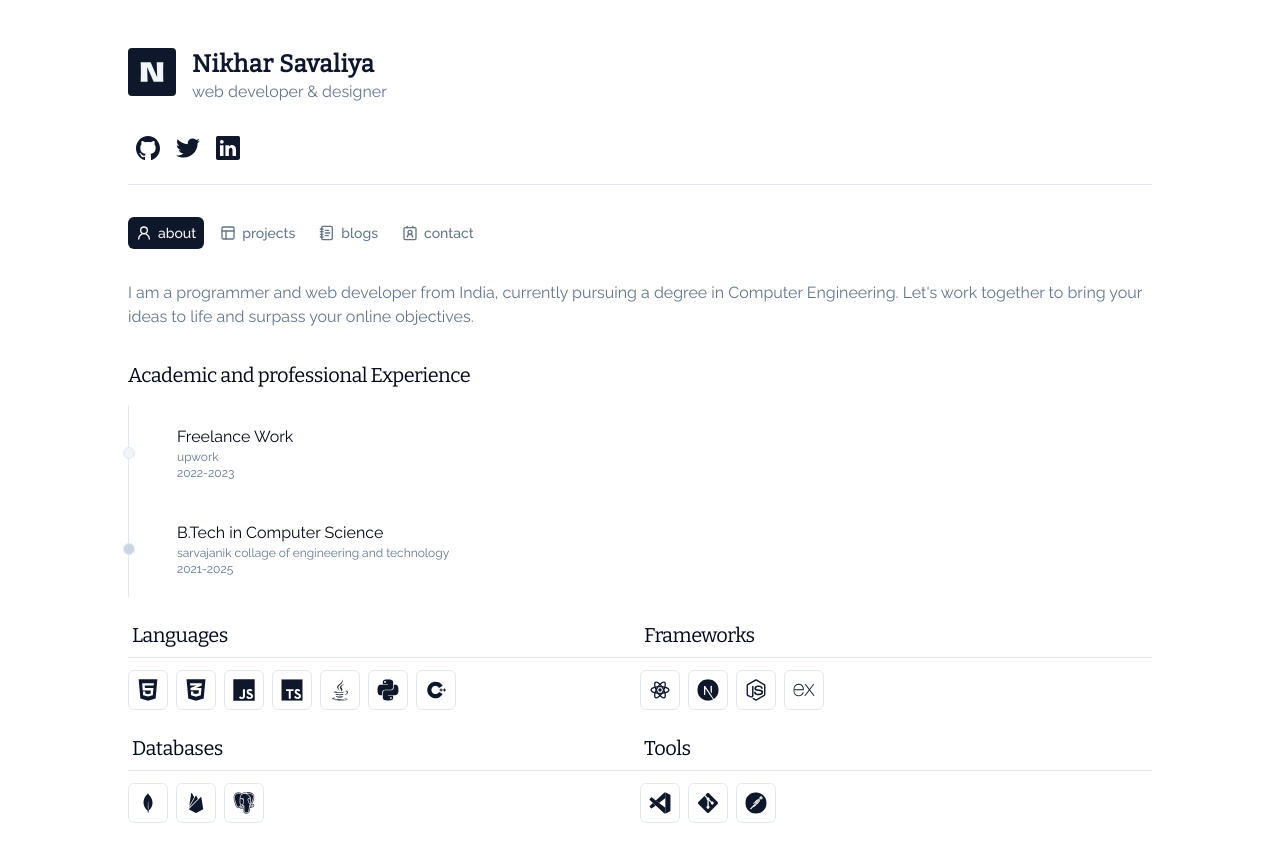
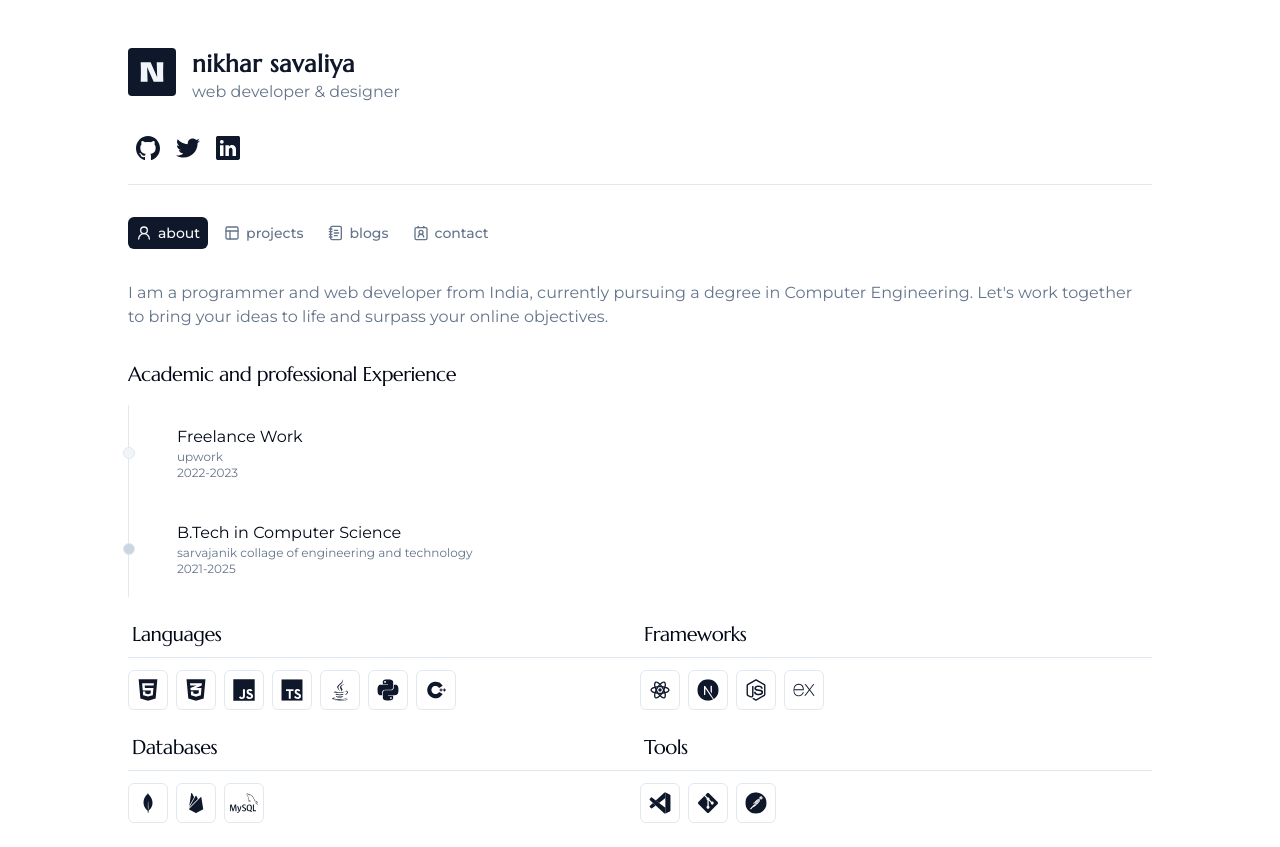
Before and after one commit to Nikhar-savaliya/portfolio, a Next.js app: page / in a window 1280 px wide. Built offline with nearby package versions, Linux system fonts and the light colour scheme.

Commit message:
update blog data

```diff
--- a/src/app/blogs/page.tsx
+++ b/src/app/blogs/page.tsx
@@ -7,6 +7,20 @@ import CardItem from "@/components/ui/projectItem";
 import { js } from "@/assets/icons/languages";
 
 const blogsData = [
+  {
+    id: 6,
+    name: "Let's dive into the nitty-gritty details of the .git folder!",
+    description:"Not everyone knows how git works under the hood, I was one of them. Then I dived deep to understand Git and this is what I have discovered.",
+    link:"https://medium.com/@nikhar-savaliya/behind-the-push-talking-about-github-7faf348ef36a",
+    image: js,
+  },
+  {
+    id: 5,
+    name: "Behind the Push: Talking about GitHub",
+    description:"If you have been following my last article “Let's dive into the nitty-gritty details of the .git folder!”, we have discussed local Git…",
+    link:"https://medium.com/@nikhar-savaliya/behind-the-push-talking-about-github-7faf348ef36a",
+    image: js,
+  },
   {
     id: 1,
     name: "JavaScript 'const arr = [ ]' is not an Array!",
--- a/src/app/layout.tsx
+++ b/src/app/layout.tsx
@@ -1,22 +1,26 @@
 import type { Metadata } from "next";
-import { Bitter, Raleway } from "next/font/google";
-import "./globals.css";
-import { cn } from "@/lib/utils";
-import Header from "@/components/Header";
+import { Marcellus, Montserrat } from "next/font/google";
 import { Analytics } from "@vercel/analytics/react";
 
-const sofia = Bitter({
+import Header from "@/components/Header";
+import { cn } from "@/lib/utils";
+import "./globals.css";
+
+const serif = Marcellus({
   weight: ["400"],
   subsets: ["latin"],
   variable: "--serif",
 });
-const prime = Raleway({
+const sans = Montserrat({
   subsets: ["latin"],
 });
 
 export const metadata: Metadata = {
   title: "Nikhar Savaliya",
   description: "Web Designer & Developer",
+  category: "personal portfolio website",
+  creator: "Nikhar savaliya",
+  keywords:["Next.js", "Tailwind CSS", "Framer Motion","Portfolio"]
 };
 
 export default function RootLayout({
@@ -27,7 +31,7 @@ export default function RootLayout({
   return (
     <html lang="en">
       <head></head>
-      <body className={cn(prime.className, sofia.variable, "max-xl:px-6")}>
+      <body className={cn(sans.className, serif.variable, "max-xl:px-6")}>
         <Header />
         <div className="max-w-5xl mx-auto mb-6">{children}</div>
         <Analytics />
--- a/src/assets/icons/databases/index.ts
+++ b/src/assets/icons/databases/index.ts
@@ -1,5 +1,6 @@
 import firebase from "./firebase.svg";
 import mongodb from "./mongodb.svg";
 import postgresql from "./postgresql.svg";
+import mysql from "./mysql.svg";
 
-export { mongodb, firebase, postgresql };
+export { mongodb, firebase, postgresql, mysql };
--- a/src/components/Header.tsx
+++ b/src/components/Header.tsx
@@ -29,7 +29,7 @@ const Header: React.FC = () => {
           </Link>
           <div>
             <p className="text-2xl font-semibold text-primary font-serif tracking-wide leading-8">
-              Nikhar Savaliya
+              nikhar savaliya
             </p>
             <p className="text-muted-foreground mb-6">
               web developer & designer
--- a/src/components/techStack.tsx
+++ b/src/components/techStack.tsx
@@ -12,7 +12,7 @@ import {
 } from "@/components/ui/tooltip";
 import { cpp, css, html, java, js, py, ts } from "@/assets/icons/languages";
 import { express, next, node, react } from "@/assets/icons/frameworks";
-import { firebase, mongodb, postgresql } from "@/assets/icons/databases";
+import { firebase, mongodb, mysql } from "@/assets/icons/databases";
 import { git, postman, vscode } from "@/assets/icons/tools";
 
 const languages = [
@@ -34,7 +34,7 @@ const frameworks = [
 const databases = [
   { text: "MongoDB", icon: mongodb },
   { text: "Firebase", icon: firebase },
-  { text: "Postgresql", icon: postgresql },
+  { text: "MySQL", icon: mysql },
 ];
 const tools = [
   { text: "VScode", icon: vscode },
```
Also changed, not shown: src/assets/icons/databases/mysql.svg (added), src/assets/logo.png (deleted).
